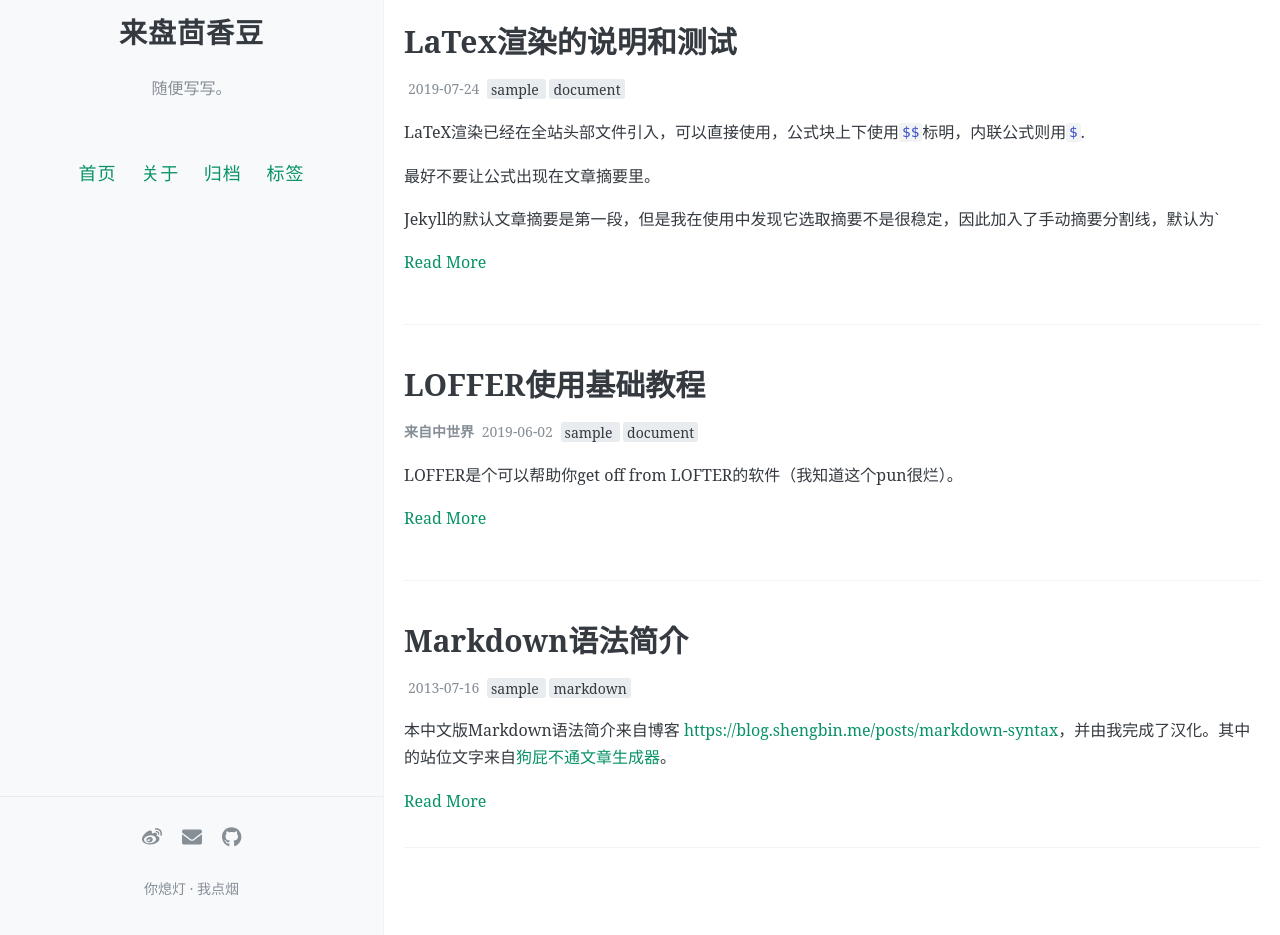
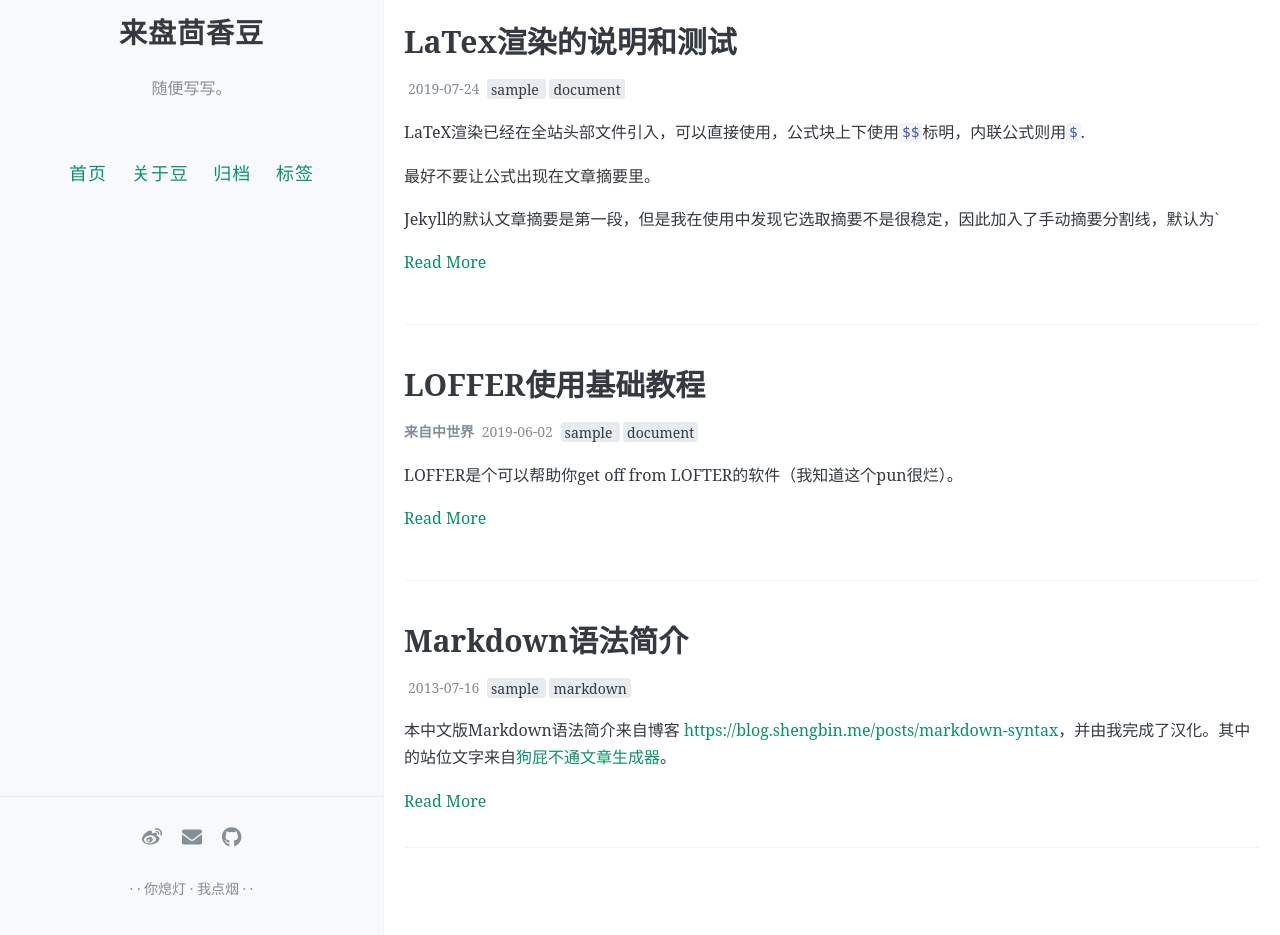
Before and after one commit to nadatomayo/dodo, a Jekyll site: the page built from index.html, in a window 1280 px wide and 1226 px high. Shown: the part 290-1225 px from the top of the window. Built offline with Jekyll 4.4.1, drawn with Linux system fonts in a browser that asks for light colours; the list of posts is cut into pages by our own code; comment, search, counter and statistics services are not loaded.

Commit message:
Update _config.yml

```diff
--- a/_config.yml
+++ b/_config.yml
@@ -34,7 +34,7 @@ favicon: https://i.loli.net/2021/11/27/uheqmd5QgVDtYUp.jpg
 navigation:
   - name: 首页
     url: /
-  - name: 关于
+  - name: 关于豆
     url: /about
   - name: 归档
     url: /archive
@@ -66,7 +66,7 @@ footer-links:
   youtube: # channel/<your_long_string> or user/<user-name>
 
 # 站点页脚的文字
-footer-text: 你熄灯 · 我点烟
+footer-text: · · 你熄灯 · 我点烟 · ·
 
 #
 # 评论，注意，请不要同时添加多种不同的评论区
```
